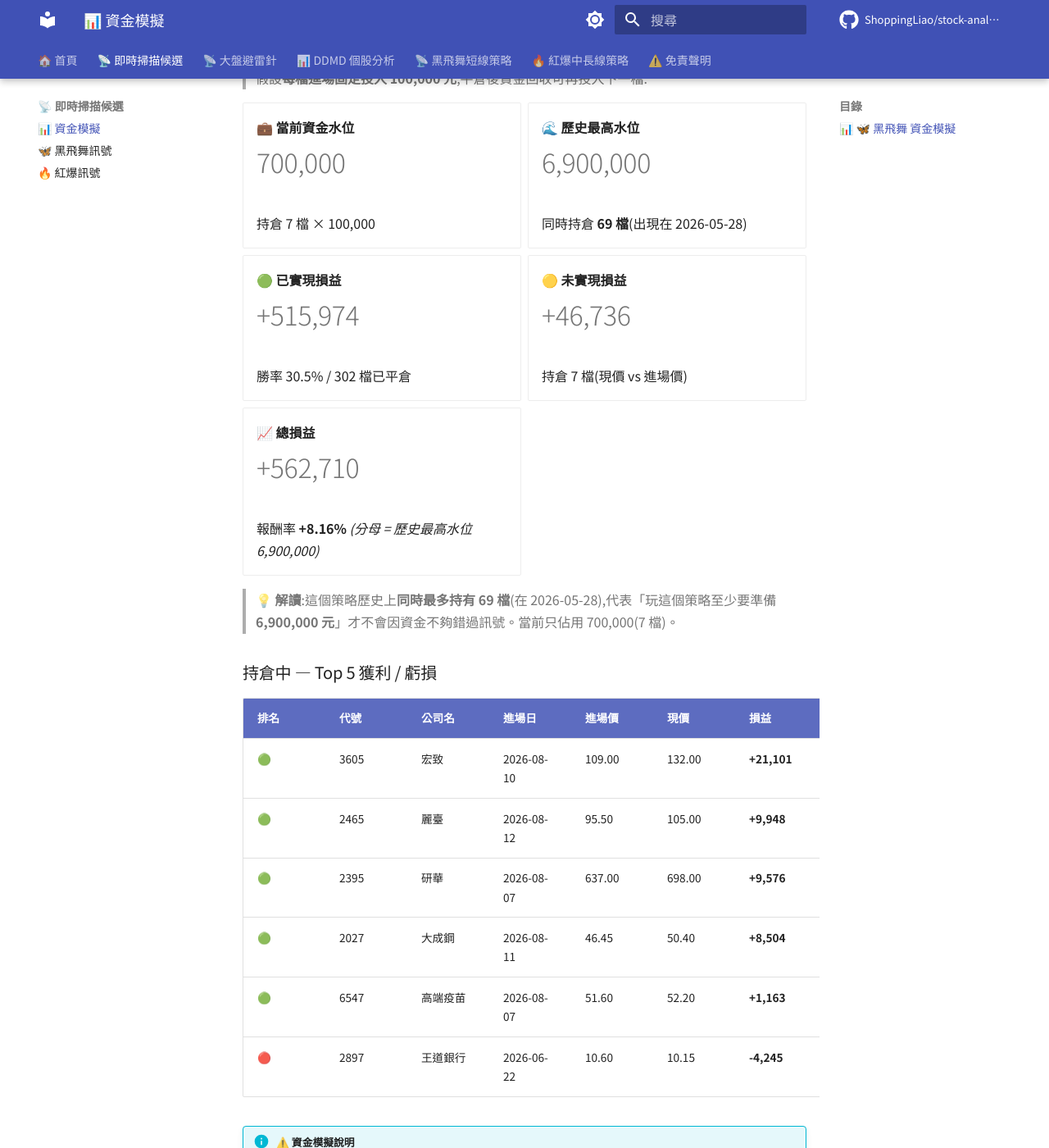
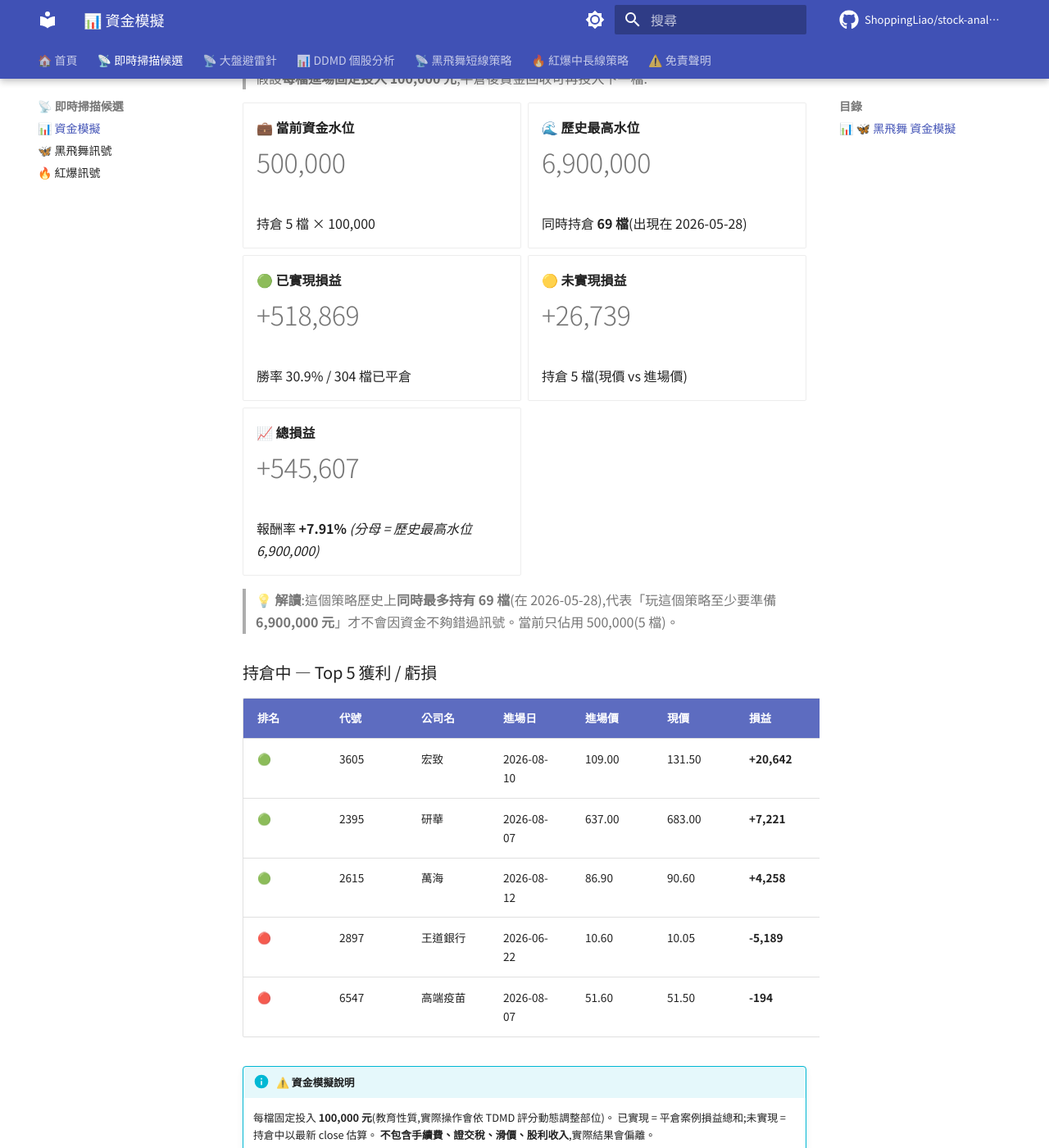
Before and after one commit to ShoppingLiao/stock-analysis-public, an MkDocs documentation site: the page built from docs/signals_capital.md, in a window 1280 px wide and 1400 px high, scrolled down 445 px. Shown: the whole window at 82% size. Built offline with MkDocs 1.6.1 and Material for MkDocs 9.7.7, drawn with Linux system fonts in a browser that asks for light colours; comment, search, counter and statistics services are not loaded; some of the changed text lies outside the part shown.

Commit message:
docs(signals): update BB + RB + capital (2026-08-14)

```diff
--- a/docs/signals_capital.md
+++ b/docs/signals_capital.md
@@ -17,9 +17,9 @@
 
 -   **💼 當前資金水位**
 
-    # 700,000
+    # 500,000
 
-    持倉 7 檔 × 100,000
+    持倉 5 檔 × 100,000
 
 -   **🌊 歷史最高水位**
 
@@ -29,36 +29,35 @@
 
 -   **🟢 已實現損益**
 
-    # +515,974
+    # +518,869
 
-    勝率 30.5% / 302 檔已平倉
+    勝率 30.9% / 304 檔已平倉
 
 -   **🟡 未實現損益**
 
-    # +46,736
+    # +26,739
 
-    持倉 7 檔(現價 vs 進場價)
+    持倉 5 檔(現價 vs 進場價)
 
 -   **📈 總損益**
 
-    # +562,710
+    # +545,607
 
-    報酬率 **+8.16%** _(分母 = 歷史最高水位 6,900,000)_
+    報酬率 **+7.91%** _(分母 = 歷史最高水位 6,900,000)_
 
 </div>
 
-> **💡 解讀**:這個策略歷史上**同時最多持有 69 檔**(在 2026-05-28),代表「玩這個策略至少要準備 **6,900,000 元**」才不會因資金不夠錯過訊號。當前只佔用 700,000(7 檔)。
+> **💡 解讀**:這個策略歷史上**同時最多持有 69 檔**(在 2026-05-28),代表「玩這個策略至少要準備 **6,900,000 元**」才不會因資金不夠錯過訊號。當前只佔用 500,000(5 檔)。
 
 ### 持倉中 — Top 5 獲利 / 虧損
 
 | 排名 | 代號 | 公司名 | 進場日 | 進場價 | 現價 | 損益 | 損益% |
 |------|------|--------|--------|--------|------|------|-------|
-| 🟢 | 3605 | 宏致 | 2026-08-10 | 109.00 | 132.00 | **+21,101** | **+21.10%** |
-| 🟢 | 2465 | 麗臺 | 2026-08-12 | 95.50 | 105.00 | **+9,948** | **+9.95%** |
-| 🟢 | 2395 | 研華 | 2026-08-07 | 637.00 | 698.00 | **+9,576** | **+9.58%** |
-| 🟢 | 2027 | 大成鋼 | 2026-08-11 | 46.45 | 50.40 | **+8,504** | **+8.50%** |
-| 🟢 | 6547 | 高端疫苗 | 2026-08-07 | 51.60 | 52.20 | **+1,163** | **+1.16%** |
-| 🔴 | 2897 | 王道銀行 | 2026-06-22 | 10.60 | 10.15 | **-4,245** | **-4.25%** |
+| 🟢 | 3605 | 宏致 | 2026-08-10 | 109.00 | 131.50 | **+20,642** | **+20.64%** |
+| 🟢 | 2395 | 研華 | 2026-08-07 | 637.00 | 683.00 | **+7,221** | **+7.22%** |
+| 🟢 | 2615 | 萬海 | 2026-08-12 | 86.90 | 90.60 | **+4,258** | **+4.26%** |
+| 🔴 | 2897 | 王道銀行 | 2026-06-22 | 10.60 | 10.05 | **-5,189** | **-5.19%** |
+| 🔴 | 6547 | 高端疫苗 | 2026-08-07 | 51.60 | 51.50 | **-194** | **-0.19%** |
 
 !!! info "⚠️ 資金模擬說明"
     每檔固定投入 **100,000 元**(教育性質,實際操作會依 TDMD 評分動態調整部位)。
@@ -93,15 +92,15 @@
 
 -   **🟡 未實現損益**
 
-    # +170,145
+    # +133,533
 
     持倉 20 檔(現價 vs 進場價)
 
 -   **📉 總損益**
 
-    # -509,898
+    # -546,511
 
-    報酬率 **-3.21%** _(分母 = 歷史最高水位 15,900,000)_
+    報酬率 **-3.44%** _(分母 = 歷史最高水位 15,900,000)_
 
 </div>
 
@@ -111,16 +110,16 @@
 
 | 排名 | 代號 | 公司名 | 進場日 | 進場價 | 現價 | 損益 | 損益% |
 |------|------|--------|--------|--------|------|------|-------|
-| 🟢 | 6446 | 藥華藥 | 2026-05-14 | 780.00 | 1445.00 | **+85,256** | **+85.26%** |
-| 🟢 | 2484 | 希華 | 2026-05-25 | 54.20 | 75.90 | **+40,037** | **+40.04%** |
-| 🟢 | 8039 | 台虹 | 2026-07-14 | 185.50 | 249.50 | **+34,501** | **+34.50%** |
-| 🟢 | 2395 | 研華 | 2026-07-09 | 547.00 | 698.00 | **+27,605** | **+27.61%** |
-| 🟢 | 2465 | 麗臺 | 2026-08-11 | 86.90 | 105.00 | **+20,829** | **+20.83%** |
-| 🔴 | 2425 | 承啟 | 2026-08-04 | 50.20 | 41.95 | **-16,434** | **-16.43%** |
-| 🔴 | 3577 | 泓格 | 2026-07-24 | 146.50 | 129.00 | **-11,945** | **-11.95%** |
-| 🔴 | 3088 | 艾訊 | 2026-07-23 | 154.00 | 138.00 | **-10,390** | **-10.39%** |
+| 🟢 | 6446 | 藥華藥 | 2026-05-14 | 780.00 | 1500.00 | **+92,308** | **+92.31%** |
+| 🟢 | 8039 | 台虹 | 2026-07-14 | 185.50 | 272.50 | **+46,900** | **+46.90%** |
+| 🟢 | 2484 | 希華 | 2026-05-25 | 54.20 | 72.80 | **+34,317** | **+34.32%** |
+| 🟢 | 2395 | 研華 | 2026-07-09 | 547.00 | 683.00 | **+24,863** | **+24.86%** |
+| 🟢 | 2465 | 麗臺 | 2026-08-11 | 86.90 | 95.90 | **+10,357** | **+10.36%** |
+| 🔴 | 2425 | 承啟 | 2026-08-04 | 50.20 | 41.10 | **-18,127** | **-18.13%** |
+| 🔴 | 3088 | 艾訊 | 2026-07-23 | 154.00 | 128.50 | **-16,558** | **-16.56%** |
+| 🔴 | 6414 | 樺漢 | 2026-07-22 | 470.00 | 407.00 | **-13,404** | **-13.40%** |
+| 🔴 | 3577 | 泓格 | 2026-07-24 | 146.50 | 128.50 | **-12,287** | **-12.29%** |
 | 🔴 | 5880 | 合庫金 | 2026-07-30 | 27.00 | 24.20 | **-10,370** | **-10.37%** |
-| 🔴 | 2527 | 宏璟 | 2026-07-17 | 49.05 | 45.80 | **-6,626** | **-6.63%** |
 
 !!! info "⚠️ 資金模擬說明"
     每檔固定投入 **100,000 元**(教育性質,實際操作會依 TDMD 評分動態調整部位)。
@@ -135,9 +134,9 @@
 
 -   **💼 當前資金水位**
 
-    # 2,700,000
+    # 2,500,000
 
-    BB 700,000 + RB 2,000,000
+    BB 500,000 + RB 2,000,000
 
 -   **🌊 兩策略歷史最高水位**
 
@@ -147,21 +146,21 @@
 
 -   **🟢 已實現損益**
 
-    # -164,069
+    # -161,175
 
-    BB +515,974 + RB -680,043
+    BB +518,869 + RB -680,043
 
 -   **🟡 未實現損益**
 
-    # +216,882
+    # +160,272
 
-    BB +46,736 + RB +170,145
+    BB +26,739 + RB +133,533
 
--   **📈 總損益**
+-   **📉 總損益**
 
-    # +52,812
+    # -903
 
-    報酬率 **+0.23%** _(分母 = 兩策略歷史最高水位)_
+    報酬率 **-0.00%** _(分母 = 兩策略歷史最高水位)_
 
 </div>
 
```
Also changed, not shown: docs/signals_black_butterfly.md (+11 -10 lines), docs/signals_red_burst.md (+5 -1 lines).
